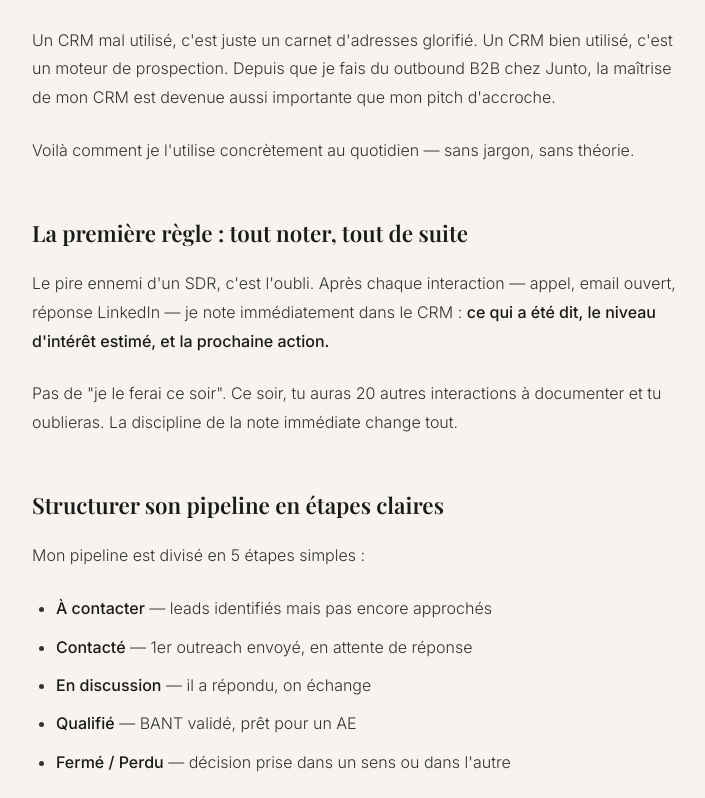
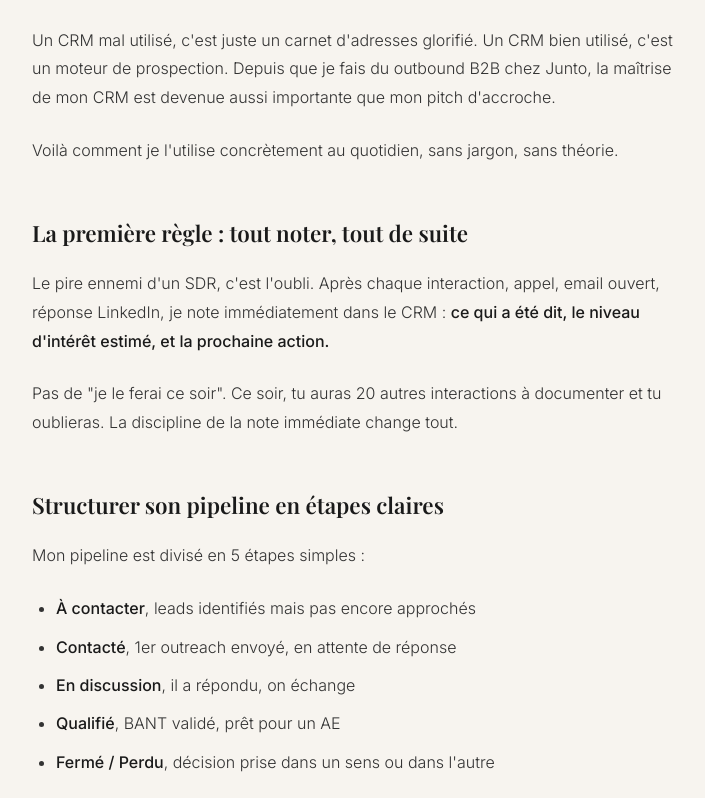
Before and after one commit to mathistallec8-cyber/Mathis-Tallec, a plain HTML site: page article2.html in a window 1280 px wide. Shown: the part 480-1278 px from the top of the page, without its empty margins (280-985 px from the left). Drawn offline with nearby package versions, Linux system fonts and the light colour scheme.

Commit message:
Update article2.html

```diff
--- a/article2.html
+++ b/article2.html
@@ -3,7 +3,7 @@
 <head>
   <meta charset="UTF-8">
   <meta name="viewport" content="width=device-width, initial-scale=1.0">
-  <title>Comment j'utilise un CRM pour structurer ma prospection — Mathis Tallec</title>
+  <title>Comment j'utilise un CRM pour structurer ma prospection,  Mathis Tallec</title>
   <link href="https://fonts.googleapis.com/css2?family=Playfair+Display:wght@400;600;700&family=Inter:wght@300;400;500&display=swap" rel="stylesheet">
   <style>
     *, *::before, *::after { box-sizing: border-box; margin: 0; padding: 0; }
@@ -40,20 +40,20 @@
 
   <div class="article-body">
     <p>Un CRM mal utilisé, c'est juste un carnet d'adresses glorifié. Un CRM bien utilisé, c'est un moteur de prospection. Depuis que je fais du outbound B2B chez Junto, la maîtrise de mon CRM est devenue aussi importante que mon pitch d'accroche.</p>
-    <p>Voilà comment je l'utilise concrètement au quotidien — sans jargon, sans théorie.</p>
+    <p>Voilà comment je l'utilise concrètement au quotidien,  sans jargon, sans théorie.</p>
 
     <h2>La première règle : tout noter, tout de suite</h2>
-    <p>Le pire ennemi d'un SDR, c'est l'oubli. Après chaque interaction — appel, email ouvert, réponse LinkedIn — je note immédiatement dans le CRM : <strong>ce qui a été dit, le niveau d'intérêt estimé, et la prochaine action.</strong></p>
+    <p>Le pire ennemi d'un SDR, c'est l'oubli. Après chaque interaction,  appel, email ouvert, réponse LinkedIn,  je note immédiatement dans le CRM : <strong>ce qui a été dit, le niveau d'intérêt estimé, et la prochaine action.</strong></p>
     <p>Pas de "je le ferai ce soir". Ce soir, tu auras 20 autres interactions à documenter et tu oublieras. La discipline de la note immédiate change tout.</p>
 
     <h2>Structurer son pipeline en étapes claires</h2>
     <p>Mon pipeline est divisé en 5 étapes simples :</p>
     <ul>
-      <li><strong>À contacter</strong> — leads identifiés mais pas encore approchés</li>
-      <li><strong>Contacté</strong> — 1er outreach envoyé, en attente de réponse</li>
-      <li><strong>En discussion</strong> — il a répondu, on échange</li>
-      <li><strong>Qualifié</strong> — BANT validé, prêt pour un AE</li>
-      <li><strong>Fermé / Perdu</strong> — décision prise dans un sens ou dans l'autre</li>
+      <li><strong>À contacter</strong>,  leads identifiés mais pas encore approchés</li>
+      <li><strong>Contacté</strong>,  1er outreach envoyé, en attente de réponse</li>
+      <li><strong>En discussion</strong>,  il a répondu, on échange</li>
+      <li><strong>Qualifié</strong>,  BANT validé, prêt pour un AE</li>
+      <li><strong>Fermé / Perdu</strong>,  décision prise dans un sens ou dans l'autre</li>
     </ul>
     <p>La clarté de ces étapes me permet de voir en un coup d'œil où en est chaque lead et quelle est la prochaine action.</p>
 
```
